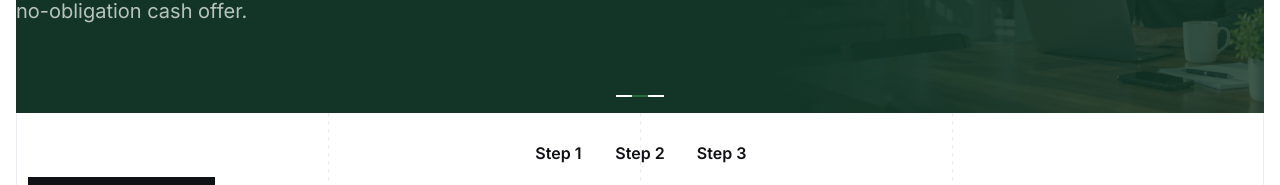
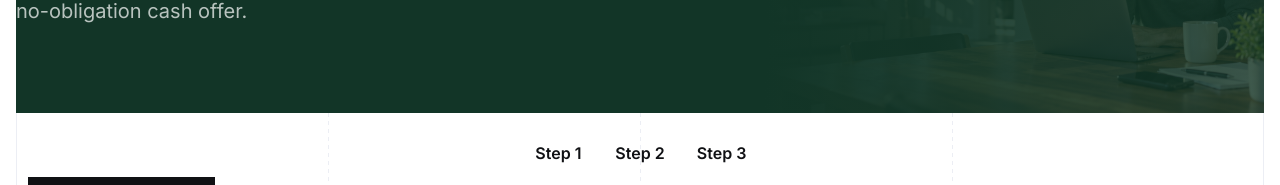
Before and after one commit to YHICAdmin/your-house-in-cash, a Next.js app: page / in a window 1280 px wide. Shown: the part 2884-3069 px from the top of the page. Built offline with nearby package versions, Linux system fonts and the light colour scheme.

Commit message:
feat: make how it works indicators interactive

```diff
--- a/src/components/area/area-how-it-works.module.css
+++ b/src/components/area/area-how-it-works.module.css
@@ -78,21 +78,33 @@
 
 .progressIndicators {
   position: absolute;
-  bottom: var(--spacing-s);
+  bottom: var(--spacing-xs);
   left: 50%;
   z-index: 2;
   display: flex;
-  gap: var(--spacing-xs);
   transform: translateX(-50%);
 }
 
 .progressMark {
+  display: grid;
+  width: 24px;
+  height: 24px;
+  place-items: center;
+  padding: 0;
+  border: 0;
+  background: transparent;
+  cursor: pointer;
+}
+
+.progressMark::before {
   width: var(--spacing-s);
   height: 2px;
   background: var(--color-background);
+  transform: translateY(3px);
+  content: "";
 }
 
-.activeProgressMark {
+.activeProgressMark::before {
   background: var(--color-brand-dark);
 }
 
--- a/src/components/area/interactive-process.tsx
+++ b/src/components/area/interactive-process.tsx
@@ -136,14 +136,18 @@ export function InteractiveProcess({ headingId }: InteractiveProcessProps) {
           </div>
         </div>
 
-        <span className={styles.progressIndicators} aria-hidden="true">
+        <div className={styles.progressIndicators}>
           {steps.map((step, index) => (
-            <span
+            <button
               key={step.title}
               className={`${styles.progressMark}${index === activeStep ? ` ${styles.activeProgressMark}` : ""}`}
+              type="button"
+              aria-label={`Show Step ${index + 1}`}
+              aria-pressed={index === activeStep}
+              onClick={() => selectStep(index)}
             />
           ))}
-        </span>
+        </div>
       </div>
 
       <div
```
Also changed, not shown: project-documentation/website-specification/area-page.md (+12 -8 lines).
